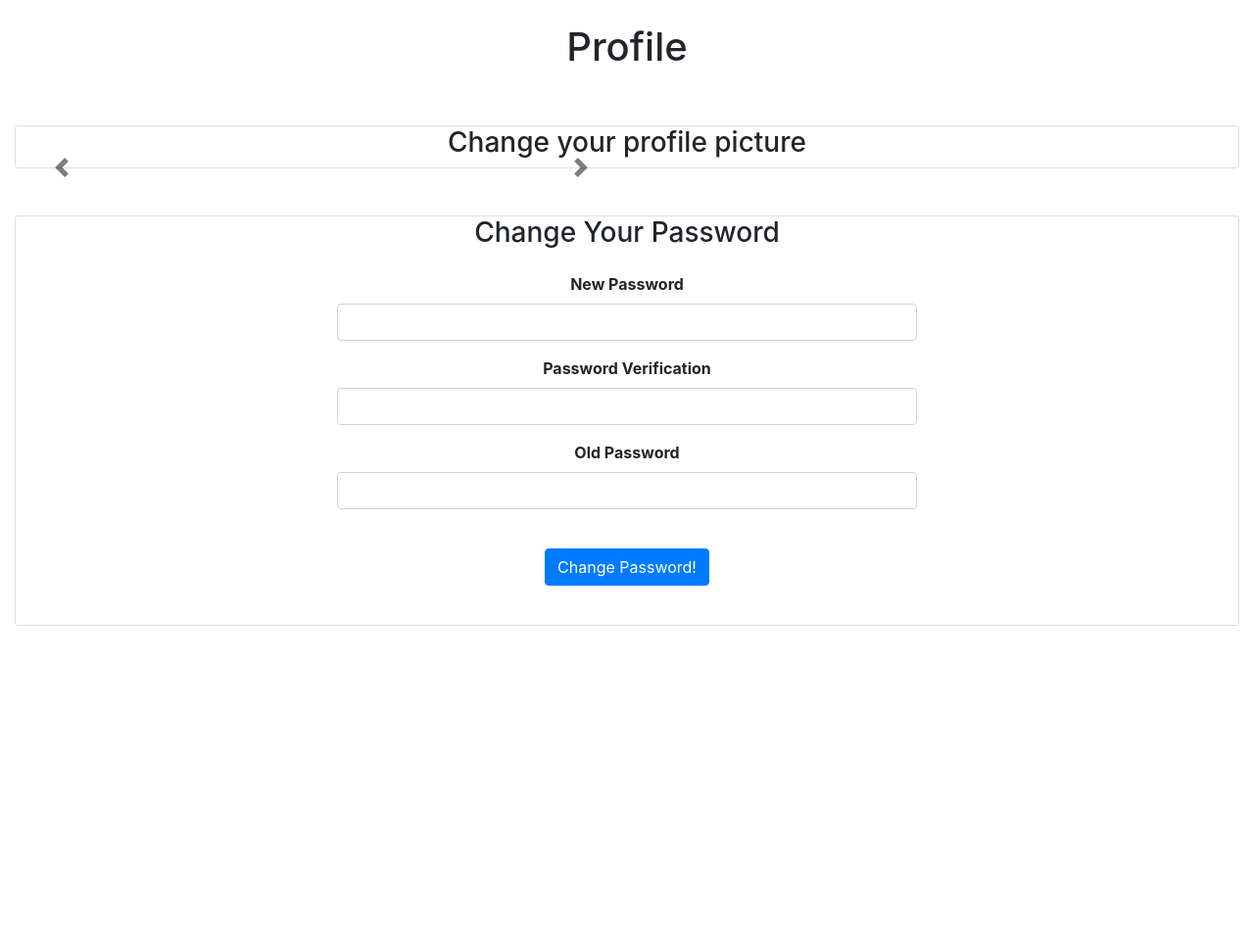
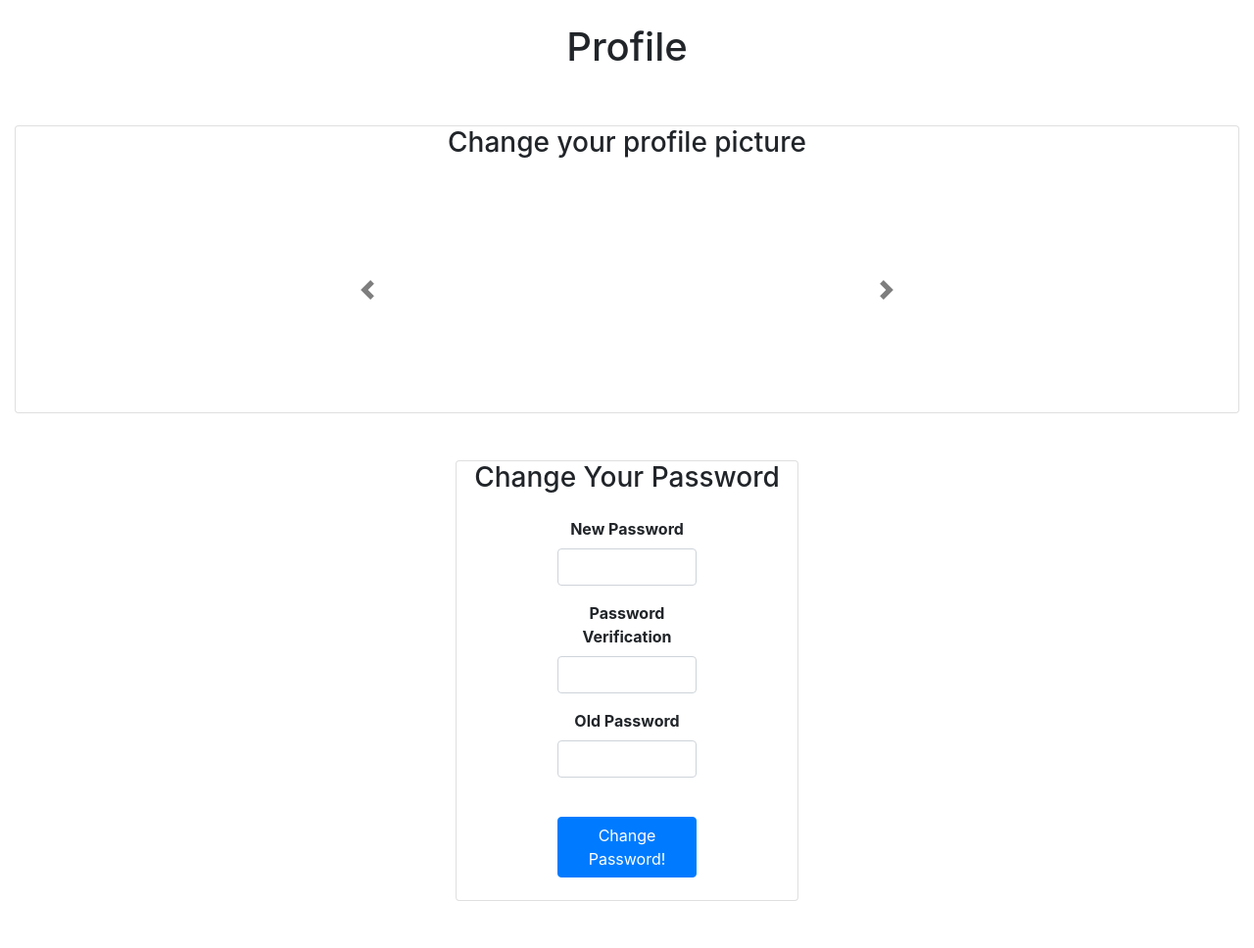
Before and after one commit to jlin00/softdev-p01, a Flask app: template templates/profile.html in a window 1280 px wide. Shown: the part 56-1024 px from the top of the page at 98% size. Before the commit the page ends 695 px from the top, so only its background shows below. Run offline with Flask 2, Linux system fonts and the light colour scheme; the template is opened without the code that fills it, so the values that code supplies are empty; parts of the project's set-up code (start-up, migrations or seed data) failed here and were passed over; some libraries are stand-ins or nearby versions.

Commit message:
added styling

```diff
--- a/templates/profile.html
+++ b/templates/profile.html
@@ -4,32 +4,52 @@
 <head>
 <style>
   .carousel {
-    width:250px;
+    width:350px;
     height:250px;
     float: top;
+    margin: auto;
+    align-items: center;
     }
   .carousel-item {
-    width:250px;
+    align-items: center;
+    width:350px;
     height:250px;
+    margin-left: auto;
+    margin-right: auto;
     }
+  img{
+    align-items: center;
+    margin-left: auto;
+    margin-right: auto;
+    width:350px;
+    height:250px;
+  }
+  .carousel-inner{
+    align-items: center;
+    margin-left: auto;
+    margin-right: auto;
+    width:350px;
+    height:250px;
+  }
 </style>
 </head>
 {% block body %}
 <h1>Profile</h1>
 <br>
 <br>
-<div class="card">
+<div class="card"   style="margin-left: auto;
+  margin-right: auto;">
   <h3>Change your profile picture</h3>
-  <div id="carouselExampleIndicators" class="carousel slide w-50" data-ride="carousel">
-    <div class="carousel-inner"  width="250px;">
+  <div id="carouselExampleIndicators" class="carousel slide w-50" data-ride="carousel" style="width:350px; height:250px; align-items:center; margin-left: auto; margin-right: auto;">
+    <div class="carousel-inner"  style="width:350px; height:250px; align-items:center; margin-left: auto; margin-right: auto;">
       {% for i in enumcoll %}
         {% if i == 0 %}
           <div class="carousel-item active">
-              <a href="/home?value={{ collID[i] }}"><img class="d-block" src="{{ coll[i] }}" alt="Slide" width="250px" height="250px"></a>
+              <a href="/home?value={{ collID[i] }}"><img class="d-block" style="margin: auto; width:350px; height:250px;" src="{{ coll[i] }}" alt="Slide"></a>
             </div>
         {% else %}
           <div class="carousel-item">
-              <a href="/home?value={{ collID[i] }}"><img class="d-block" src="{{ coll[i] }}" alt="Slide" width="250px"></a>
+              <a href="/home?value={{ collID[i] }}"><img class="d-block" style="margin: auto; width:350px; height:250px;" src="{{ coll[i] }}" alt="Slide" ></a>
           </div>
         {% endif %}
       {% endfor %}
@@ -46,7 +66,7 @@
 </div>
 <br>
 <br>
-<div class="card" style="align-text:center; display:flex; align-items:center;">
+<div class="card" style="align-text:center; display:flex; align-items:center; width:350px; height:450px;">
   <h3>Change Your Password</h3>
   <form action="/resetpasswd" method="post" class="w-50 p-3">
     <div class="form-group">
--- a/utl/db_builder.py
+++ b/utl/db_builder.py
@@ -44,8 +44,6 @@
         exec(command)
 
     command = "CREATE TABLE IF NOT EXISTS game_tbl (game_id TEXT, participants TEXT, team1 TEXT, team2 TEXT, playing1 TEXT, playing2 TEXT, started INT, completed1 INT, completed2 INT, currentq1 TEXT, currentq2 TEXT)"
-    exec(command)
-    command = "INSERT OR IGNORE INTO game_tbl VALUES('p1', 'jackielin', 'jackielin', '', '', 0, 0)"
     exec(command)
 
     command = "CREATE TABLE IF NOT EXISTS question_tbl (category TEXT, question TEXT PRIMARY KEY, diff TEXT, choices TEXT, answer TEXT)"
```
Also changed, not shown: templates/gameplay.html (+6 -3 lines), trivia.db (added).
